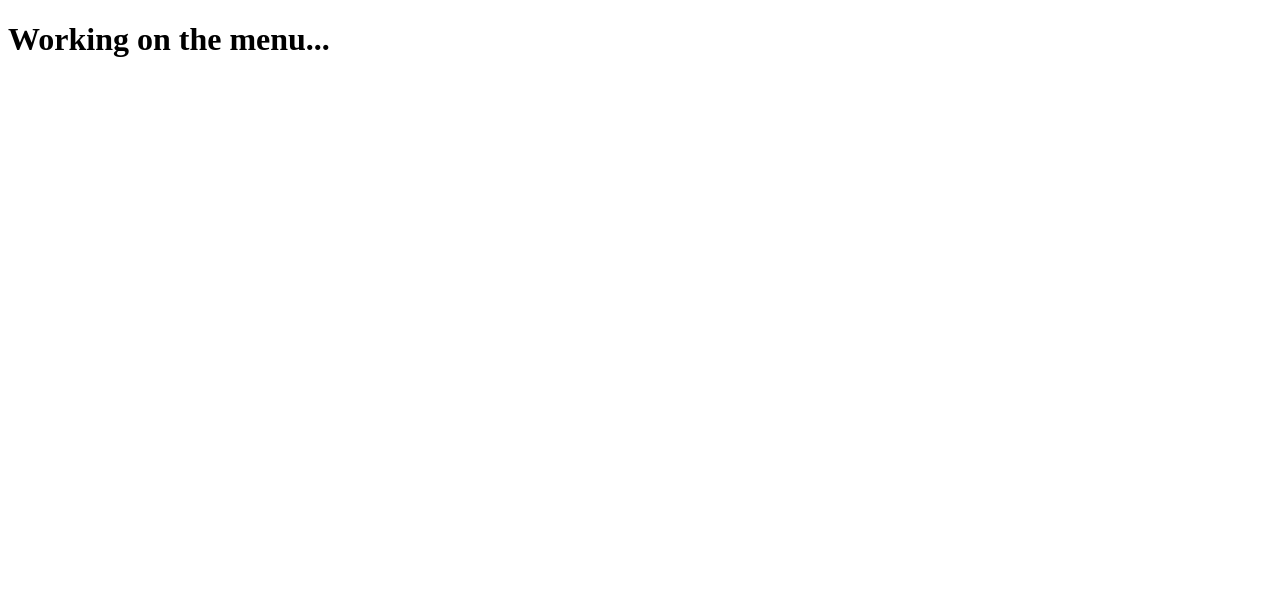
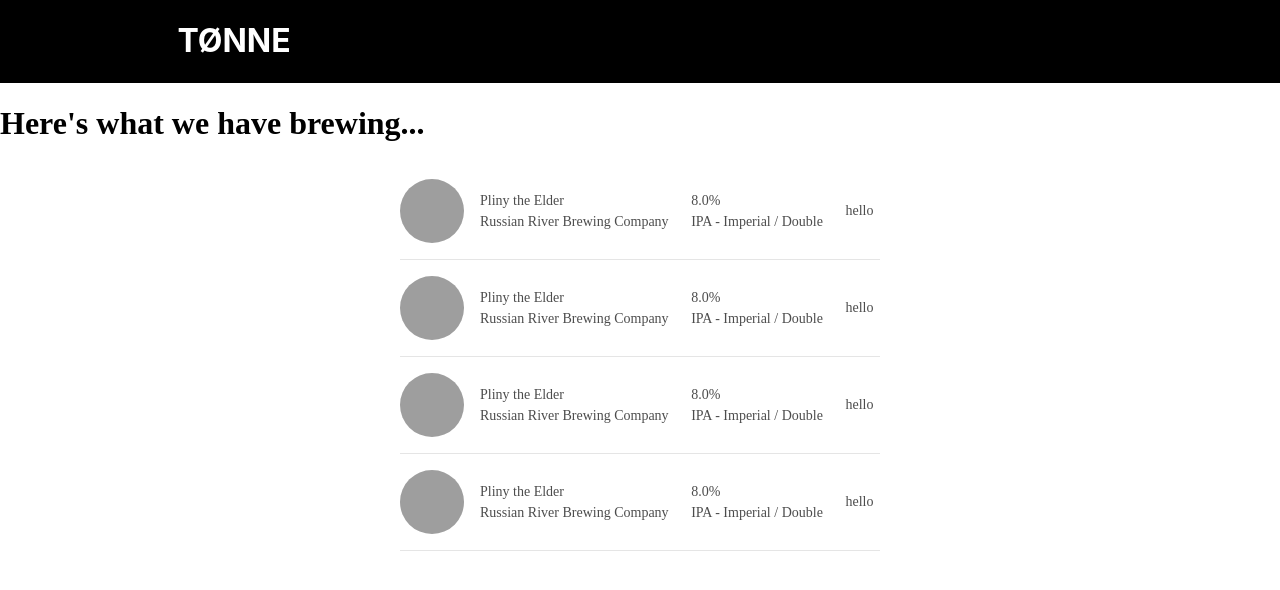
Before and after one commit to mrsomia/tonne, a Gatsby site: page /menu in a window 1280 px wide. Built offline with nearby package versions, Linux system fonts and the light colour scheme; Gatsby itself is replaced by a stand-in of ours; grey boxes are pictures that could not be loaded.

Commit message:
adds beer.js within menu

```diff
--- a/gatsby-config.js
+++ b/gatsby-config.js
@@ -1,6 +1,6 @@
 module.exports = {
   siteMetadata: {
-    title: `TONNE`,
+    title: `TØNNE`,
     description: `Kick off your next, great Gatsby project with this default starter. This barebones starter ships with the main Gatsby configuration files you might need.`,
     author: `@gatsbyjs`,
   },
--- /dev/null
+++ b/src/components/beer.js
@@ -0,0 +1,20 @@
+import React from 'react'
+
+export default () => {
+	return (
+		<li
+		className="flex items-center lh-copy pa3 ph0-l bb b--black-10">
+		  <img className="w2 h2 w3-ns h3-ns br-100" src="https://untappd.akamaized.net/site/beer_logos/beer-4499_dc04a_sm.jpeg" />
+		  <div className="pl3 flex-auto">
+				<span className="f6 db black-70">Pliny the Elder</span>
+				<span className="f6 db black-70">Russian River Brewing Company</span>
+		  </div>
+		  <div className="pl3 flex-auto">
+		  	<span className="f6 db black-70">8.0%</span>
+				<span className="f6 db black-70">IPA - Imperial / Double</span>
+		  </div>
+			<div className="pl3 flex-auto">
+				<span className="f6 db black-70">hello</span>
+			</div>
+	  </li>
+)}
--- a/src/components/layout.css
+++ b/src/components/layout.css
@@ -7,6 +7,7 @@
   margin: 0;
   -webkit-font-smoothing: antialiased;
   -moz-osx-font-smoothing: grayscale;
+  background-color: #000000;
 }
 article,
 aside,
--- a/src/pages/menu.js
+++ b/src/pages/menu.js
@@ -1,8 +1,18 @@
 import React from "react"
 import data from "../components/data.json"
+import Layout from '../components/layout'
+import Beer from "../components/beer"
 
 export default () => {
-	console.log(data)
+	// console.log(data)
 	return(
-		<h1> Working on the menu...</h1>)
+		<Layout>
+			<h1> Here's what we have brewing...</h1>
+			<ul class="list pl0 mt0 measure center">
+				<Beer />
+				<Beer />
+				<Beer />
+				<Beer />
+			</ul>
+		</Layout>)
 }
```
Also changed, not shown: src/components/box.js (deleted, +0 -7 lines), 1 other file.
